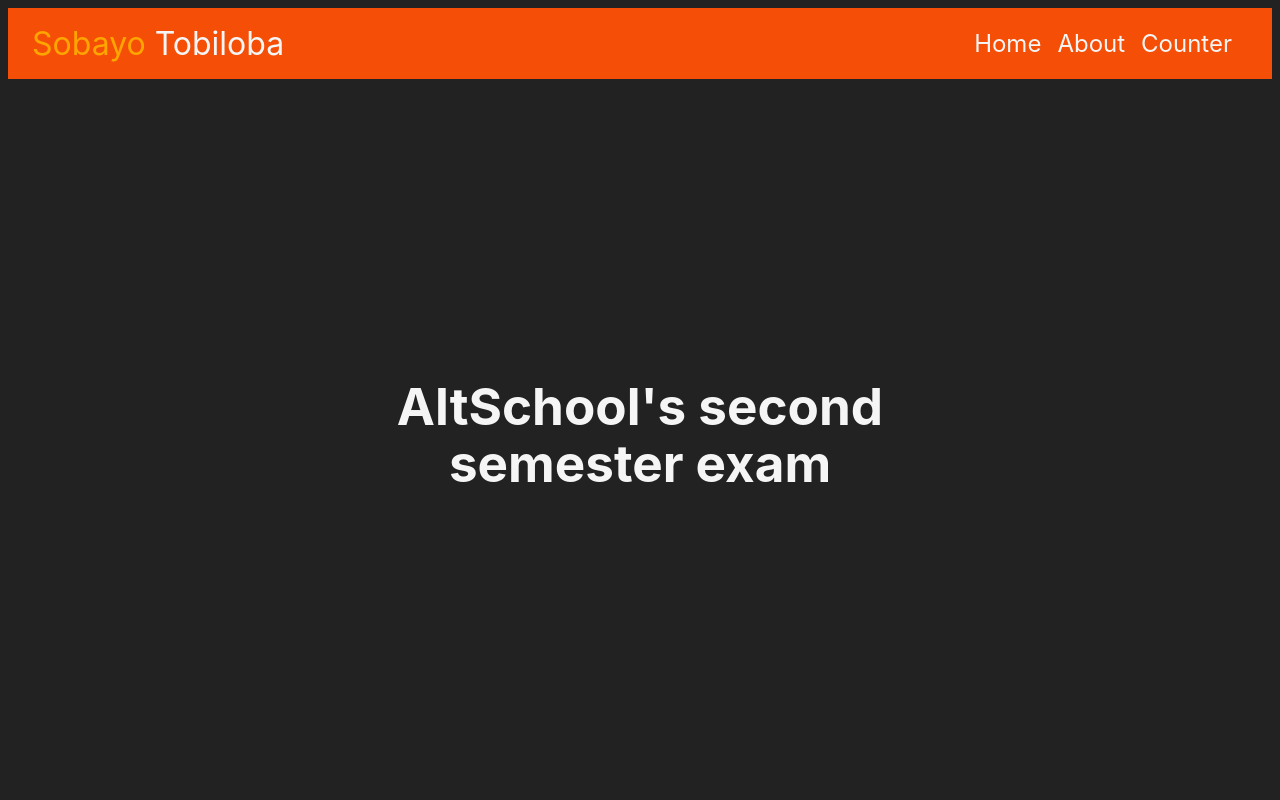
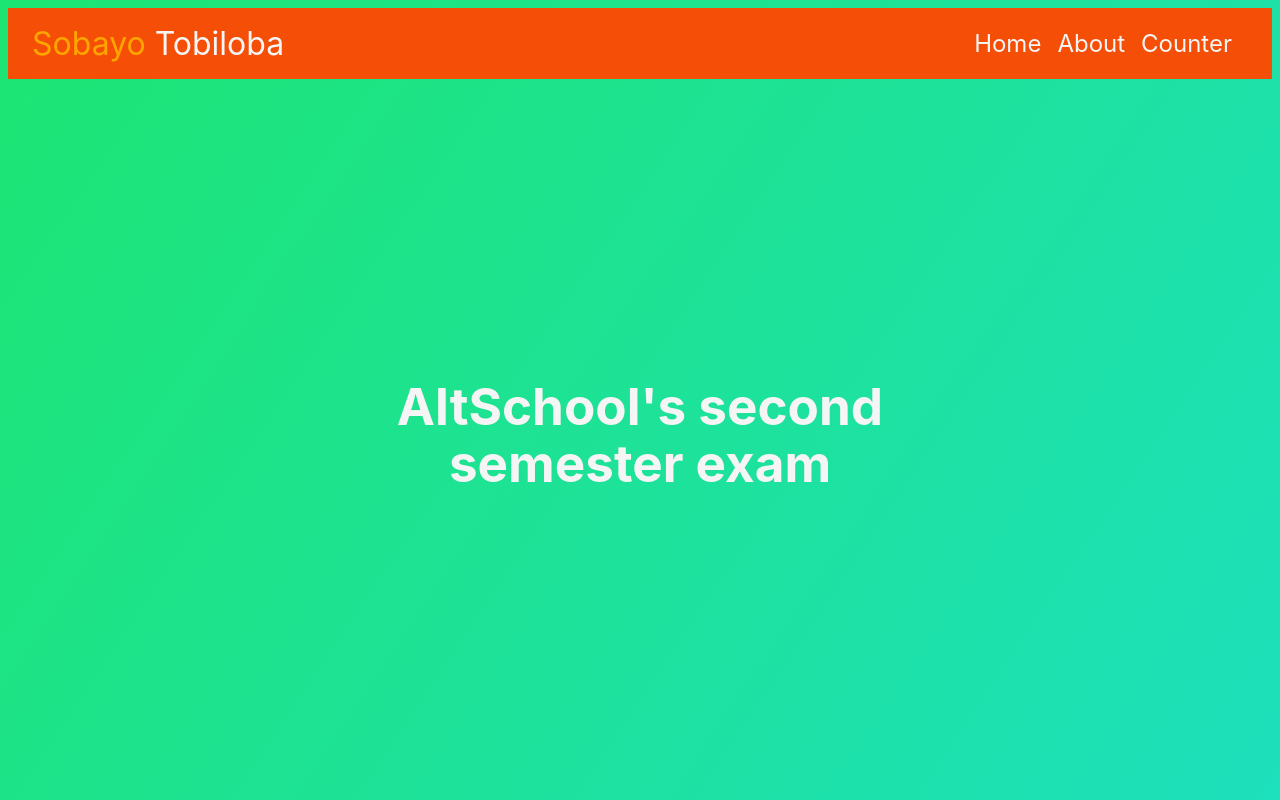
Before and after one commit to Stargnite/Altschool-Exam-Project-2, a React (Vite) app in the folder Altschool-exam-project/: page / in a window 1280 px wide. Built offline with nearby package versions, Linux system fonts and the light colour scheme.

Commit message:
changed background settings

```diff
--- a/Altschool-exam-project/src/App.jsx
+++ b/Altschool-exam-project/src/App.jsx
@@ -6,7 +6,6 @@ import Navigation from "./components/Navigation/Navigation";
 import ErrorBoundary from "./ErrorBoundary";
 
 function App() {
-
   return (
     <ErrorBoundary>
       <Navbar />
--- a/Altschool-exam-project/src/index.css
+++ b/Altschool-exam-project/src/index.css
@@ -1,6 +1,39 @@
 :root {
   font-family: Inter, Avenir, Helvetica, Arial, sans-serif;
-  background-color: #222;
+  /* background-color: #222; */
+
+  height: 100%;
+   width: 100%;
+   left:0;
+   right: 0;
+   top: 0;
+   bottom: 0;
+   position: absolute;
+   background: linear-gradient(124deg, #ff2400, #e81d1d, blue, #e3e81d, #1de840, #1ddde8, red, #dd00f3, #dd00f3);
+   background-size: 1800% 1800%;
+   -webkit-animation: rainbow 25s ease infinite;
+   -z-animation: rainbow 30s ease infinite;
+   -o-animation: rainbow 20s ease infinite;
+   animation: rainbow 30s ease infinite;}
+   @-webkit-keyframes rainbow {
+      0%{background-position:0% 82%}
+      50%{background-position:100% 19%}
+      100%{background-position:0% 82%}
+   }
+   @-moz-keyframes rainbow {
+      0%{background-position:0% 82%}
+      50%{background-position:100% 19%}
+      100%{background-position:0% 82%}
+   }
+   @-o-keyframes rainbow {
+      0%{background-position:0% 82%}
+      50%{background-position:100% 19%}
+      100%{background-position:0% 82%}
+   }
+   @keyframes rainbow {
+      0%{background-position:0% 82%}
+      50%{background-position:100% 19%}
+      100%{background-position:0% 82%}
 }
 
 h1 {
```
